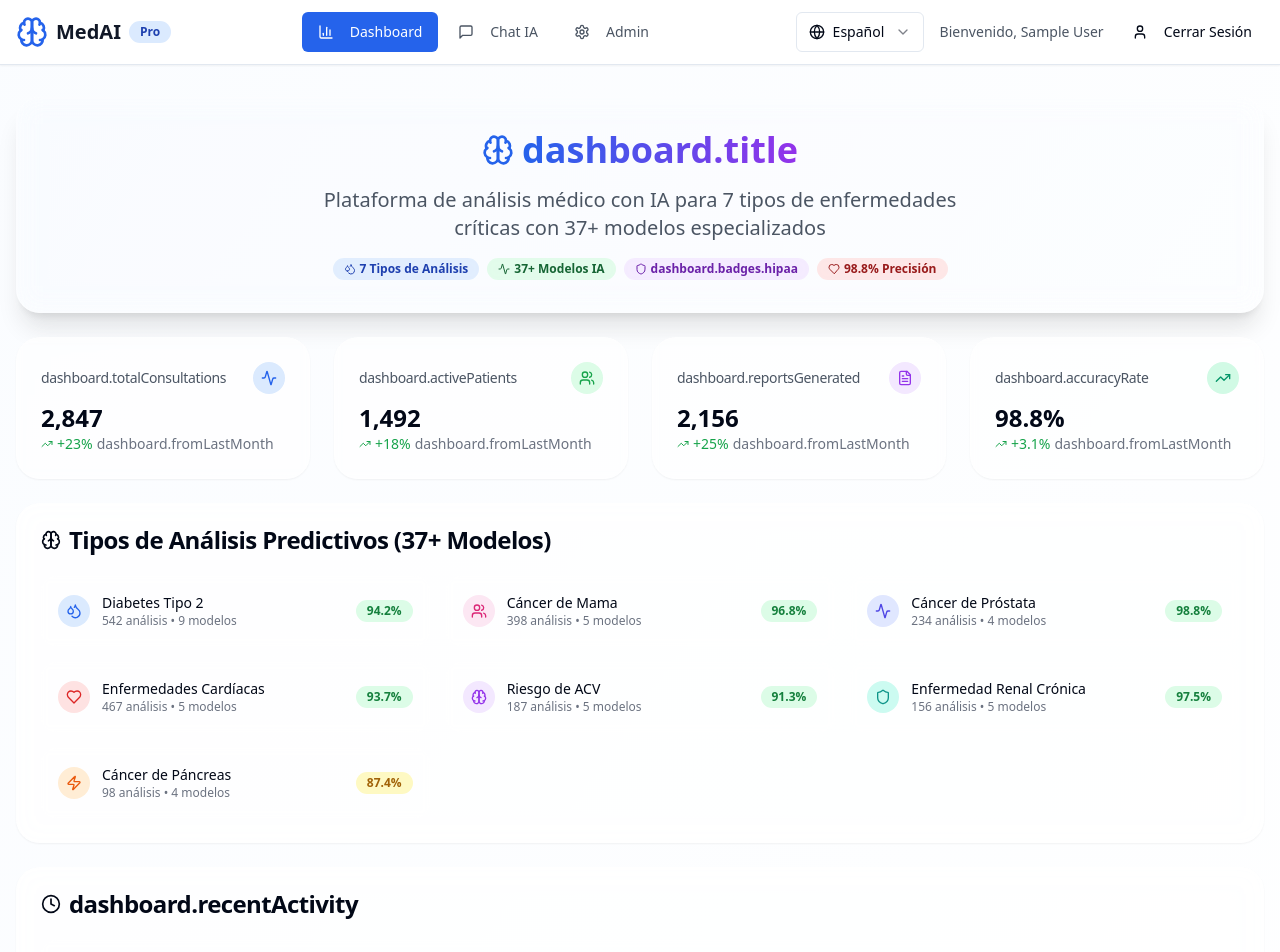
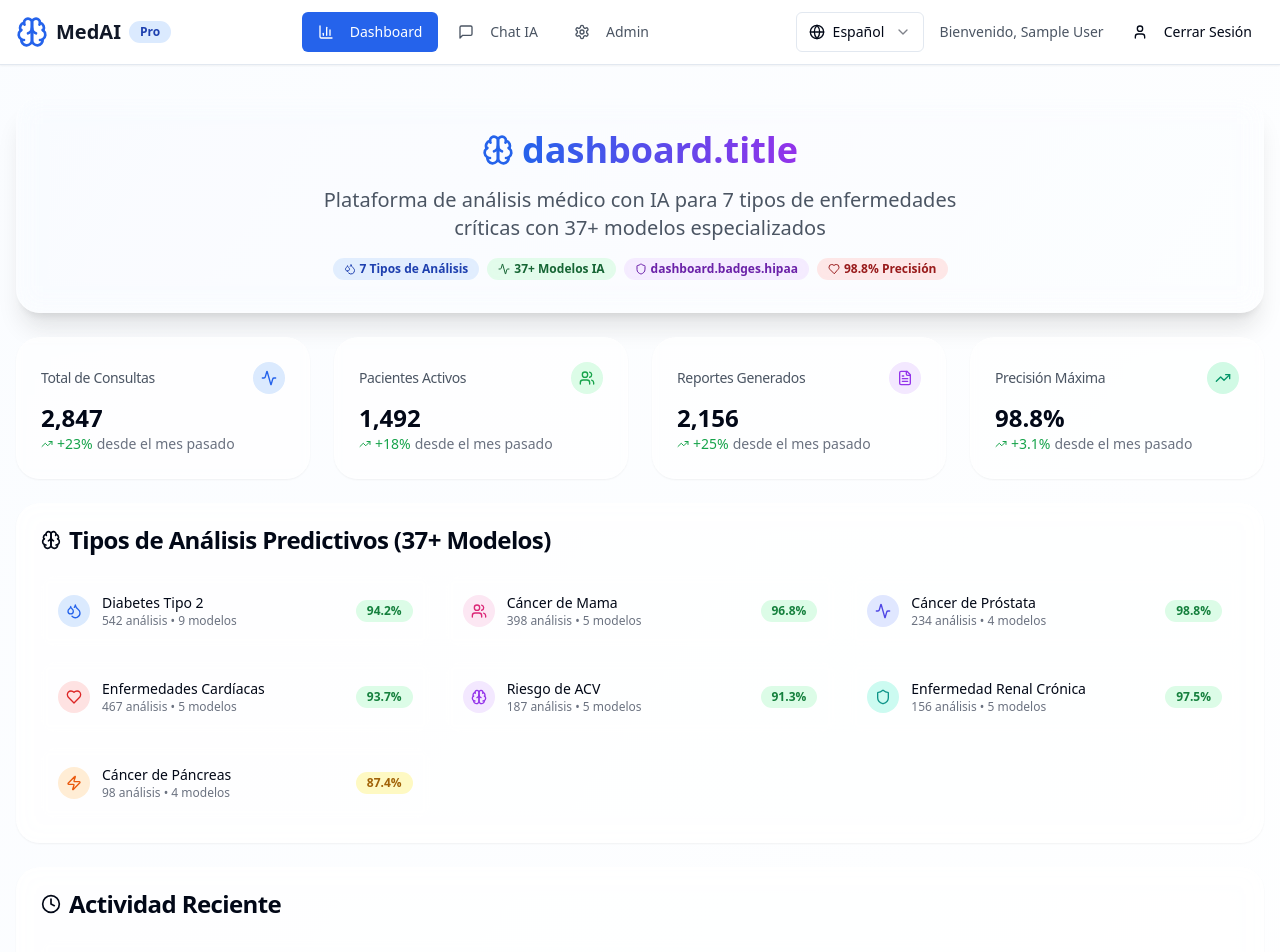
Before and after one commit to Jajojovp/medai-insight-agent, a React (Vite) app: page /dashboard in a window 1280 px wide. Shown: the top 952 px of the page. Built offline with nearby package versions, Linux system fonts and the light colour scheme; sample sign-in values are in the browser's storage.

Commit message:
Refactor: Update dashboard information
Updated dashboard titles and descriptions with relevant information, removing placeholder text.

```diff
--- a/src/components/DashboardStats.tsx
+++ b/src/components/DashboardStats.tsx
@@ -18,11 +18,11 @@ import {
 import { useLanguage } from "@/contexts/LanguageContext";
 
 const DashboardStats = () => {
-  const { t, language } = useLanguage();
+  const { language } = useLanguage();
 
   const stats = [
     {
-      title: t('dashboard.totalConsultations'),
+      title: language === 'es' ? "Total de Consultas" : language === 'fr' ? "Total des Consultations" : "Total Consultations",
       value: "2,847",
       change: "+23%",
       changeType: "positive",
@@ -30,7 +30,7 @@ const DashboardStats = () => {
       color: "blue"
     },
     {
-      title: t('dashboard.activePatients'),
+      title: language === 'es' ? "Pacientes Activos" : language === 'fr' ? "Patients Actifs" : "Active Patients",
       value: "1,492",
       change: "+18%",
       changeType: "positive",
@@ -38,7 +38,7 @@ const DashboardStats = () => {
       color: "green"
     },
     {
-      title: t('dashboard.reportsGenerated'),
+      title: language === 'es' ? "Reportes Generados" : language === 'fr' ? "Rapports Générés" : "Reports Generated",
       value: "2,156",
       change: "+25%",
       changeType: "positive",
@@ -46,7 +46,7 @@ const DashboardStats = () => {
       color: "purple"
     },
     {
-      title: t('dashboard.accuracyRate'),
+      title: language === 'es' ? "Precisión Máxima" : language === 'fr' ? "Précision Maximale" : "Maximum Accuracy",
       value: "98.8%",
       change: "+3.1%",
       changeType: "positive",
@@ -189,7 +189,11 @@ const DashboardStats = () => {
                 <div className="flex items-center space-x-1 text-sm">
                   <TrendingUp className="h-3 w-3 text-green-600" />
                   <span className="text-green-600">{stat.change}</span>
-                  <span className="text-gray-500">{t('dashboard.fromLastMonth')}</span>
+                  <span className="text-gray-500">
+                    {language === 'es' ? "desde el mes pasado" :
+                     language === 'fr' ? "depuis le mois dernier" :
+                     "from last month"}
+                  </span>
                 </div>
               </CardContent>
             </Card>
@@ -222,7 +226,8 @@ const DashboardStats = () => {
                     <div>
                       <div className="font-medium text-sm">{analysis.name}</div>
                       <div className="text-xs text-gray-500">
-                        {analysis.count} análisis • {analysis.models} modelos
+                        {analysis.count} {language === 'es' ? "análisis • " : language === 'fr' ? "analyses • " : "analyses • "}
+                        {analysis.models} {language === 'es' ? "modelos" : language === 'fr' ? "modèles" : "models"}
                       </div>
                     </div>
                   </div>
@@ -244,7 +249,11 @@ const DashboardStats = () => {
         <CardHeader>
           <CardTitle className="flex items-center space-x-2">
             <Clock className="h-5 w-5" />
-            <span>{t('dashboard.recentActivity')}</span>
+            <span>
+              {language === 'es' ? "Actividad Reciente" :
+               language === 'fr' ? "Activité Récente" :
+               "Recent Activity"}
+            </span>
           </CardTitle>
         </CardHeader>
         <CardContent>
@@ -278,7 +287,7 @@ const DashboardStats = () => {
                       variant={activity.confidence >= 95 ? "default" : "secondary"}
                       className={`${activity.confidence >= 95 ? "bg-green-600" : ""} rounded-full mb-1`}
                     >
-                      {activity.confidence}% {t('dashboard.confidence')}
+                      {activity.confidence}% {language === 'es' ? "confianza" : language === 'fr' ? "confiance" : "confidence"}
                     </Badge>
                     <div className="text-sm text-gray-500">{activity.time}</div>
                   </div>
```
